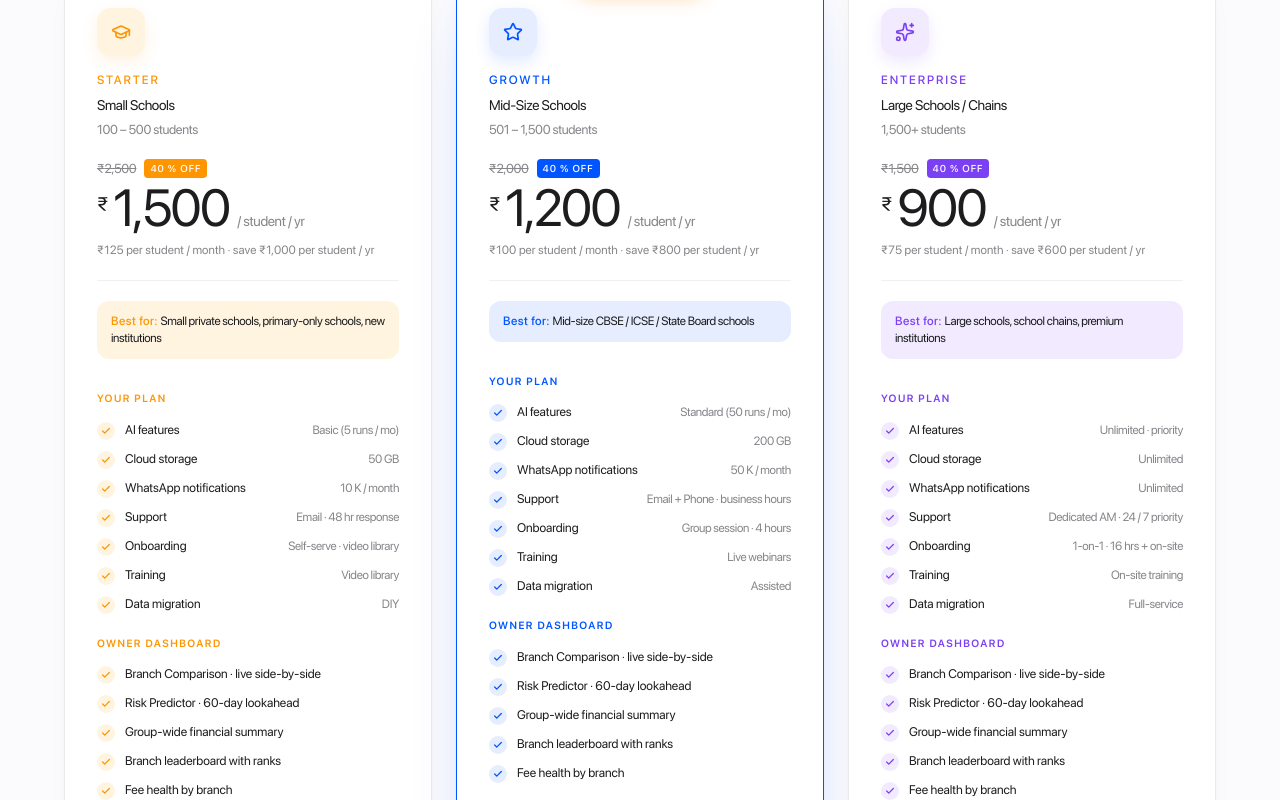
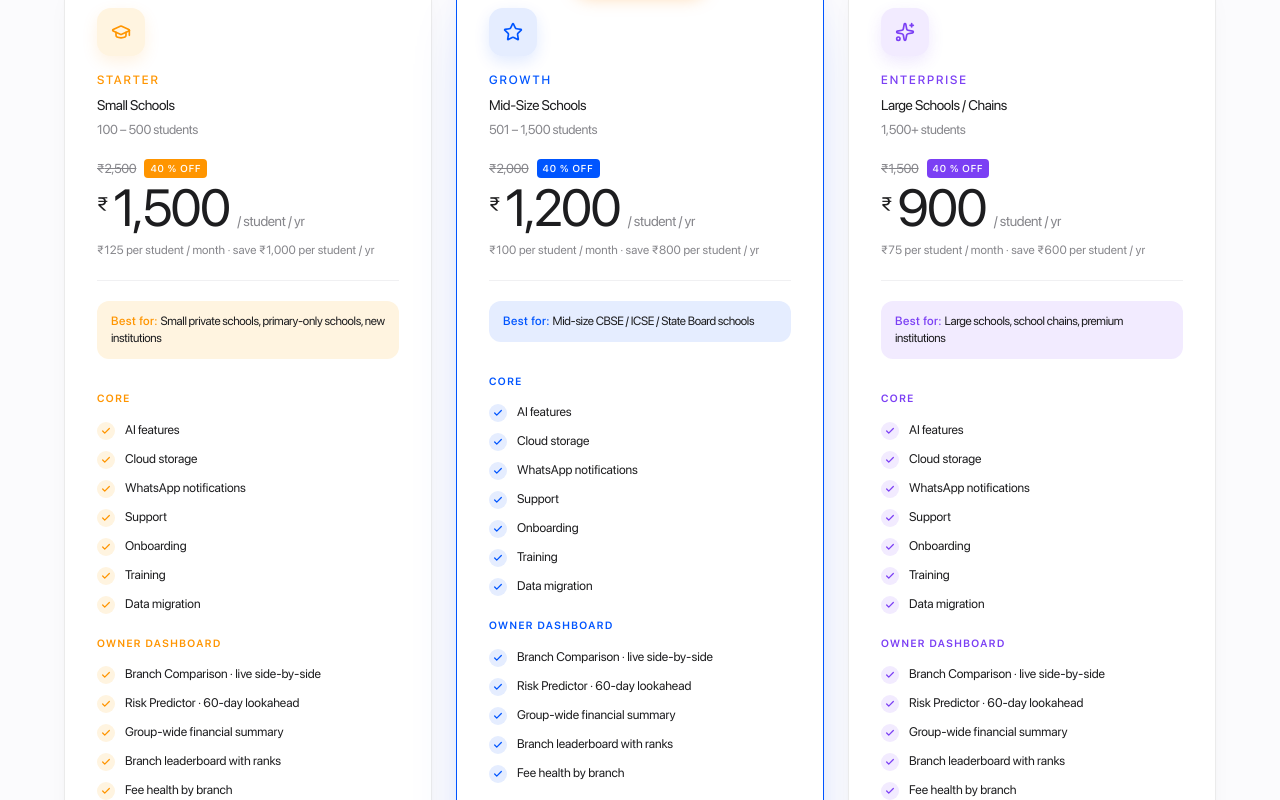
Before and after one commit to codewithghouse/eduintellect, a React (Vite) app: page / in a window 1280 px wide. Shown: the part 9996-10796 px from the top of the page. Built offline with nearby package versions, Linux system fonts and the light colour scheme; no server answers; the database is empty.

Commit message:
new plans

```diff
--- a/src/components/Pricing.tsx
+++ b/src/components/Pricing.tsx
@@ -30,9 +30,20 @@ interface Tier {
 
 // Dashboard USPs shared across every plan — every school gets the full
 // feature set regardless of tier. Backend enforces per-plan limits
-// (run counts, storage caps, etc.) — those scale-tier values are listed
-// separately at the top of each card.
+// (AI run counts, storage caps, WhatsApp credits, support tier, etc.).
+// Plans are differentiated PUBLICLY only by student-count band + price —
+// scale-tier limits stay internal so the customer never sees a "5 runs"
+// kind of number on their quote.
 const DASHBOARD_USPS: Feature[] = [
+  { label: 'Core', value: true, isSection: true },
+  { label: 'AI features', value: true },
+  { label: 'Cloud storage', value: true },
+  { label: 'WhatsApp notifications', value: true },
+  { label: 'Support', value: true },
+  { label: 'Onboarding', value: true },
+  { label: 'Training', value: true },
+  { label: 'Data migration', value: true },
+
   { label: 'Owner Dashboard', value: true, isSection: true },
   { label: 'Branch Comparison · live side-by-side', value: true },
   { label: 'Risk Predictor · 60-day lookahead', value: true },
@@ -92,17 +103,7 @@ const TIERS: Tier[] = [
     bestFor: 'Small private schools, primary-only schools, new institutions',
     brand: '#FF9500',
     iconBg: '#FFF4E0',
-    features: [
-      { label: 'Your Plan', value: true, isSection: true },
-      { label: 'AI features', value: 'Basic (5 runs / mo)' },
-      { label: 'Cloud storage', value: '50 GB' },
-      { label: 'WhatsApp notifications', value: '10 K / month' },
-      { label: 'Support', value: 'Email · 48 hr response' },
-      { label: 'Onboarding', value: 'Self-serve · video library' },
-      { label: 'Training', value: 'Video library' },
-      { label: 'Data migration', value: 'DIY' },
-      ...DASHBOARD_USPS,
-    ],
+    features: [...DASHBOARD_USPS],
   },
   {
     name: 'Growth',
@@ -118,17 +119,7 @@ const TIERS: Tier[] = [
     brand: '#0055FF',
     iconBg: '#E5EDFF',
     popular: true,
-    features: [
-      { label: 'Your Plan', value: true, isSection: true },
-      { label: 'AI features', value: 'Standard (50 runs / mo)' },
-      { label: 'Cloud storage', value: '200 GB' },
-      { label: 'WhatsApp notifications', value: '50 K / month' },
-      { label: 'Support', value: 'Email + Phone · business hours' },
-      { label: 'Onboarding', value: 'Group session · 4 hours' },
-      { label: 'Training', value: 'Live webinars' },
-      { label: 'Data migration', value: 'Assisted' },
-      ...DASHBOARD_USPS,
-    ],
+    features: [...DASHBOARD_USPS],
   },
   {
     name: 'Enterprise',
@@ -144,17 +135,7 @@ const TIERS: Tier[] = [
     brand: '#7B3FF4',
     iconBg: '#F2EBFF',
     cta: 'Talk to sales',
-    features: [
-      { label: 'Your Plan', value: true, isSection: true },
-      { label: 'AI features', value: 'Unlimited · priority' },
-      { label: 'Cloud storage', value: 'Unlimited' },
-      { label: 'WhatsApp notifications', value: 'Unlimited' },
-      { label: 'Support', value: 'Dedicated AM · 24 / 7 priority' },
-      { label: 'Onboarding', value: '1-on-1 · 16 hrs + on-site' },
-      { label: 'Training', value: 'On-site training' },
-      { label: 'Data migration', value: 'Full-service' },
-      ...DASHBOARD_USPS,
-    ],
+    features: [...DASHBOARD_USPS],
   },
 ];
 
```
